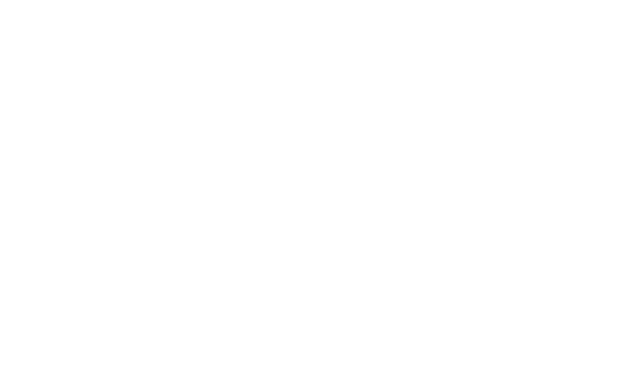
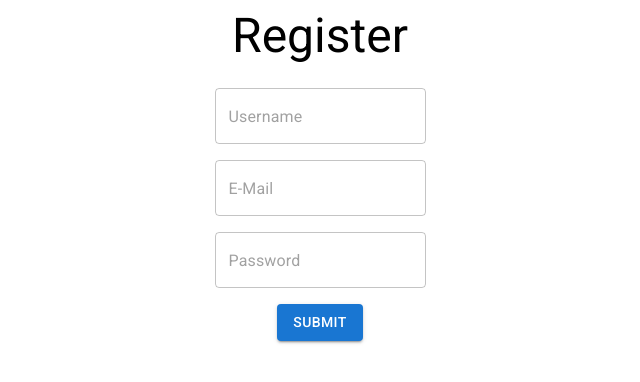
Before and after one commit to lebrancconvas/Honekrabuay, a React (Create React App) app in the folder client/: page /register in a window 1280 px wide. Before the commit this address had no page. Shown: the top 382 px of the page, without its empty margins (320-960 px from the left). Built offline with nearby package versions, Linux system fonts and the light colour scheme.

Commit message:
💄 Create Register / Login UI and Little Change.

```diff
--- a/client/src/App.jsx
+++ b/client/src/App.jsx
@@ -2,6 +2,9 @@
 import {Typography} from '@mui/material';
 import {Box} from '@mui/system';
 import Landingpage from './pages/Landingpage';
+import Register from './pages/Register';
+import Login from './pages/Login';
+
 
 function App() {
   return (
@@ -11,6 +14,8 @@
                 <Typography>
                     <Routes>
                         <Route exact path="/" element={<Landingpage />} />
+                        <Route exact path="/register" element={<Register />} />
+                        <Route exact path="/login" element={<Login />} />
                     </Routes>
                 </Typography>
             </Box>
--- a/client/src/pages/Landingpage.jsx
+++ b/client/src/pages/Landingpage.jsx
@@ -6,8 +6,8 @@
 	return (
 		<div>
 			<Box>
-				<Typography variant="h5">
-					<h1>Honekrabuay</h1>
+				<Typography variant="h3">
+					Honekrabuay
 				</Typography>
 			</Box>
 		</div>
--- /dev/null
+++ b/client/src/pages/Login.jsx
@@ -0,0 +1,39 @@
+import React, {useState} from 'react';
+import {Typography, TextField, Button} from '@mui/material';
+import {Box} from '@mui/system';
+
+const Login = () => {
+	const [username, setUsername] = useState('');
+	const [password, setPassword] = useState('');
+	const [email, setEmail] = useState('');
+	const handleSubmit = () => {
+		alert(`{Username: ${username}, Password: ${password}, Email: ${email}}`);
+	}
+	return (
+		<div>
+			<Box>
+				<Typography variant="h3">
+					Login
+				</Typography>
+			</Box>
+			<Box>
+				<form onSubmit={handleSubmit}>
+					<Box mt={3}>
+						<TextField type="text" name="Username" placeholder="Username" onChange={e => setUsername(e.target.value)} required/>
+					</Box>
+					<Box mt={2}>
+						<TextField type="email" name="E-Mail" placeholder="E-Mail" onChange={e => setPassword(e.target.value)} required/>
+					</Box>
+					<Box mt={2}>
+						<TextField type="password" name="Password" placeholder="Password" onChange={e => setEmail(e.target.value)} required/>
+					</Box>
+					<Box mt={2}>
+						<Button type="submit" variant="contained">Submit</Button>
+					</Box>
+				</form>
+			</Box>
+		</div>
+	)
+}
+
+export default Login;
--- /dev/null
+++ b/client/src/pages/Register.jsx
@@ -0,0 +1,39 @@
+import React, {useState} from 'react';
+import {Typography, TextField, Button} from '@mui/material';
+import {Box} from '@mui/system';
+
+const Register = () => {
+	const [username, setUsername] = useState('');
+	const [password, setPassword] = useState('');
+	const [email, setEmail] = useState('');
+	const handleSubmit = () => {
+		alert(`{Username: ${username}, Password: ${password}, Email: ${email}}`);
+	}
+	return (
+		<div>
+			<Box>
+				<Typography variant="h3">
+					Register
+				</Typography>
+			</Box>
+			<Box>
+				<form onSubmit={handleSubmit}>
+					<Box mt={3}>
+						<TextField type="text" name="Username" placeholder="Username" onChange={e => setUsername(e.target.value)} required/>
+					</Box>
+					<Box mt={2}>
+						<TextField type="email" name="E-Mail" placeholder="E-Mail" onChange={e => setPassword(e.target.value)} required/>
+					</Box>
+					<Box mt={2}>
+						<TextField type="password" name="Password" placeholder="Password" onChange={e => setEmail(e.target.value)} required/>
+					</Box>
+					<Box mt={2}>
+						<Button type="submit" variant="contained">Submit</Button>
+					</Box>
+				</form>
+			</Box>
+		</div>
+	)
+}
+
+export default Register;
```
